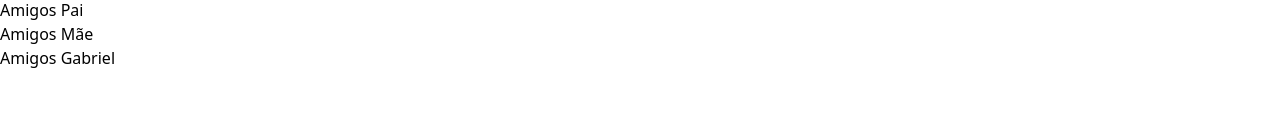
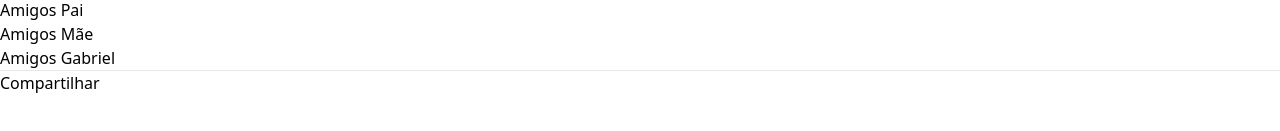
Before and after one commit to perinazzoo/formatura, a Next.js app: page / in a window 1280 px wide. Shown: the part 343-474 px from the top of the page. Built offline with nearby package versions, Linux system fonts and the light colour scheme; what @material-tailwind/react would draw is missing.

Commit message:
chore: share

```diff
--- a/src/pages/index.tsx
+++ b/src/pages/index.tsx
@@ -1,4 +1,5 @@
-import React from "react";
+import { useRouter } from "next/router";
+import React, { useEffect } from "react";
 import { Container } from "../components/container";
 import { useLocalStorage } from "../hooks/use-local-storage";
 
@@ -25,6 +26,7 @@ const options = [
 ]
 
 export default function Home() {
+  const router = useRouter()
   const inputRef = React.useRef<HTMLInputElement>(null)
   const groupRef = React.useRef<HTMLSelectElement>(null)
   const [list, setList] = useLocalStorage<ListItem[]>('@formatura/list', [])
@@ -51,6 +53,23 @@ export default function Home() {
   function removeItem (index: number) {
     setList(list.filter((_, idx) => idx !== index))
   }
+
+  async function share () {
+    try {
+      await navigator.clipboard.writeText(window.location.origin + '?share=' + JSON.stringify(list))
+      alert('Link copiado com sucesso')
+    } catch {
+      alert('Falha ao copiar o link')
+    }
+  }
+
+  useEffect(() => {
+    if (router.isReady && list.length && router.query.share) {
+      confirm('Tem certeza que deseja alterar a sua lista?') && setList(JSON.parse(typeof router.query.share === 'string' ? router.query.share : router.query.share[0]))
+      router.push('/')
+    }
+  // eslint-disable-next-line react-hooks/exhaustive-deps
+  }, [router.isReady])
 
   return (
     <Container>
@@ -113,11 +132,15 @@ export default function Home() {
             )}
           </div>
           <hr className="my-4" />
-          <div className="flex gap-2 flex-wrap">{options.map((opt, idx) => (
-            <div key={idx}>
-              <button onClick={() => setFilter(opt)}  className={filter === opt ? 'text-purple-500' : 'text-black'}>{opt}</button>
-            </div>
-          ))}</div>
+          <div className="flex gap-2 flex-wrap">
+            {options.map((opt, idx) => (
+              <div key={idx}>
+                <button onClick={() => setFilter(opt)}  className={filter === opt ? 'text-purple-500' : 'text-black'}>{opt}</button>
+              </div>
+            ))}
+          </div>
+          <hr className="my-4" />
+          <button onClick={share} className="px-6 py-2 rounded-md bg-purple-500 text-white">Compartilhar</button>
         </aside>
       </div>
     </Container>
```
